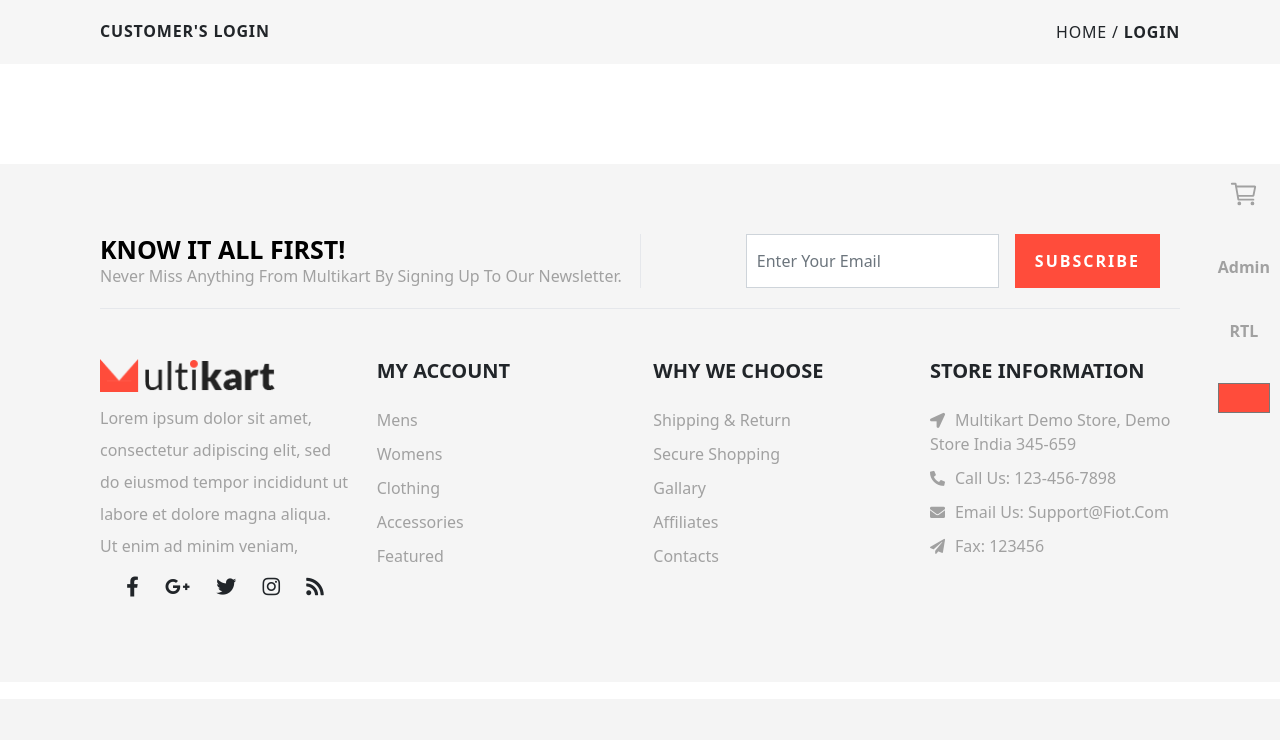
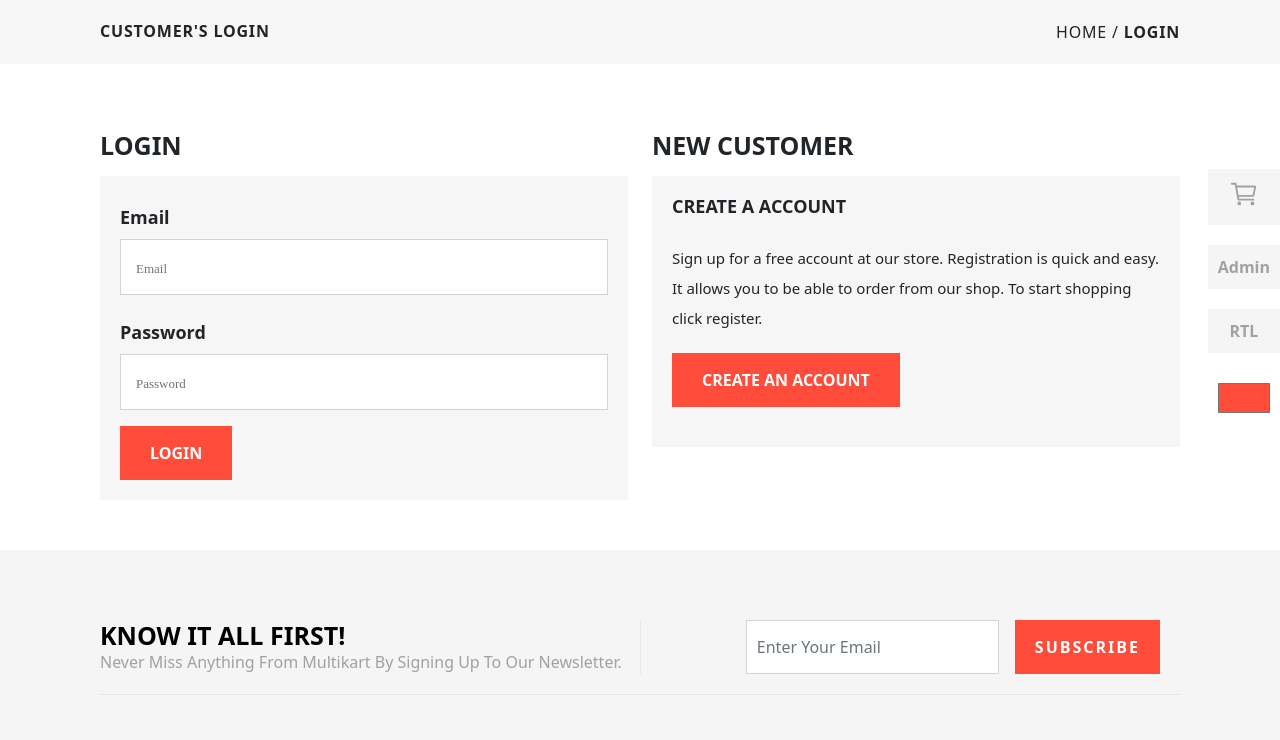
Before and after one commit to ChristopherJamesLeo/project-16-ecomin_shopping_site, a PHP site: page /log_in.html in a window 1280 px wide. Shown: the part 101-841 px from the top of the page. Before the commit the page ends 698 px from the top, so only its background shows below. Run offline with PHP 8.4, Linux system fonts and the light colour scheme; some libraries are stand-ins or nearby versions.

Commit message:
addlogInPage

```diff
--- a/css/style.css
+++ b/css/style.css
@@ -1278,3 +1278,49 @@ header {
 .login-body-container {
     padding: 50px 100px;
 }
+.log-in-form-container .log-in-form,.register-direct-container{
+    background-color: var(--global-gray-secondary-color);
+    padding: 20px;
+}
+.log-in-form-container h1,.log-in-new-customer-container h1 {
+    font-size: 25px;
+}
+.log-in-form-container .log-in-form .form-group label {
+    font-size: 18px;
+}
+.log-in-form-container .log-in-form .form-group input{
+    padding: 15px;
+}
+.log-in-form-container .log-in-form .form-group input::placeholder {
+    font-size: 13px;
+    font-family: 'Times New Roman', Times, serif;
+}
+.log-in-form-container .log-in-form .form-group input[type=submit]{
+    padding: 15px 30px;
+    color: var(--global-color-white);
+    background-color: var(--global-color);
+    position: relative;
+
+}
+.log-in-form-container .log-in-form .form-group input[type=submit]:hover {
+    opacity: 0.8;
+}
+.register-direct-container h2 {
+    font-size: 18px;
+    margin-bottom: 25px;
+}
+.register-direct-container p {
+    font-size: 15px;
+    line-height: 2;
+
+}
+.register-direct-container a {
+    margin: 20px 0px;
+    padding: 15px 30px;
+    background-color: var(--global-color);
+    color: var(--global-color-white);
+    opacity: 1;
+}
+.register-direct-container a:hover {
+    opacity: 0.9;
+}
--- a/log_in.html
+++ b/log_in.html
@@ -202,7 +202,32 @@
     </div>
     <div class=" login-body-container flex flex-col justify-center">
         <div class="logIn-body-main-container">
-
+            <div class="row">
+                <div class="col-lg-6 log-in-form-container">
+                    <h1 class="font-bold uppercase logIn-title my-3">login</h1>
+                    <form action="" class="w-full log-in-form">
+                        <div class="form-group mb-3">
+                            <label for="login-email" class="font-semibold my-2">Email</label>
+                            <input type="email" name="logInemail" id="login-email" class="form-control rounded-0" placeholder="Email" value="">
+                        </div>
+                        <div class="form-group my-3">
+                            <label for="login-password" class="font-semibold my-2">Password</label>
+                            <input type="password" name="logInPassword" id="login-password" class="form-control rounded-0" placeholder="Password" value="">
+                        </div>
+                        <div class="form-group mt-3">
+                            <input type="submit" value="login" class="uppercase font-bold loginBtn">
+                        </div>
+                    </form>
+                </div>
+                <div class="col-lg-6 log-in-new-customer-container">
+                    <h1 class="font-bold uppercase register-title my-3">New Customer</h1>
+                    <div class="register-direct-container">
+                        <h2 class="uppercase font-bold">create a account</h2>
+                        <p>Sign up for a free account at our store. Registration is quick and easy. It allows you to be able to order from our shop. To start shopping click register.</p>
+                        <a href="#" class="inline-block uppercase font-bold">Create An account</a>
+                    </div>
+                </div>
+            </div>
         </div>
     </div>
     <footer>
```
